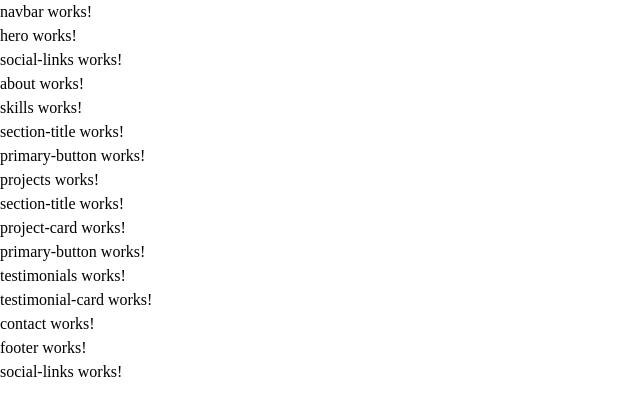
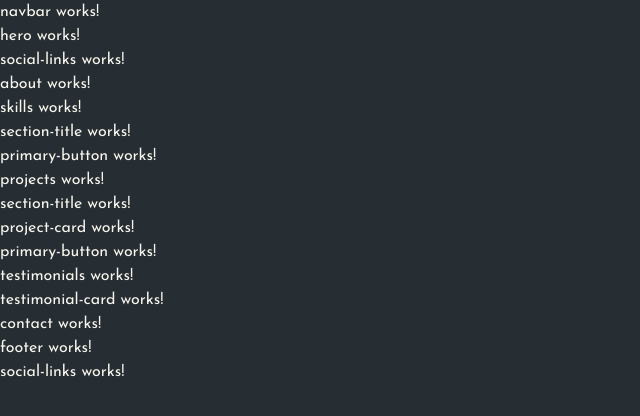
Before and after one commit to rekyi/portfolio, an Angular app: page / in a window 1280 px wide. Shown: the top 416 px of the page, without its empty margins (0-640 px from the left). Built offline with nearby package versions, Linux system fonts and the light colour scheme.

Commit message:
add global styling

```diff
--- a/src/styles.scss
+++ b/src/styles.scss
@@ -5,5 +5,11 @@
 .content {
   max-width: 90rem;
   margin-inline: auto;
-  padding-inline: clamp(1rem, 5vw, 6rem);
+  padding-inline: clamp(1rem, 5vw, 4.5rem);
 }
+
+body {
+  font-family: var(--font-primary);
+  background-color: var(--background);
+  color: var(--secondary-clr);
+}
--- a/src/styles/_variables.scss
+++ b/src/styles/_variables.scss
@@ -3,4 +3,6 @@
   --primary-clr: #89bcd9;
   --secondary-clr: #f8f5ec;
   --error-clr: #e44c36;
+  --font-primary: 'Josefin Sans', sans-serif;
+  --font-headline: 'Anta', sans-serif;
 }
```
